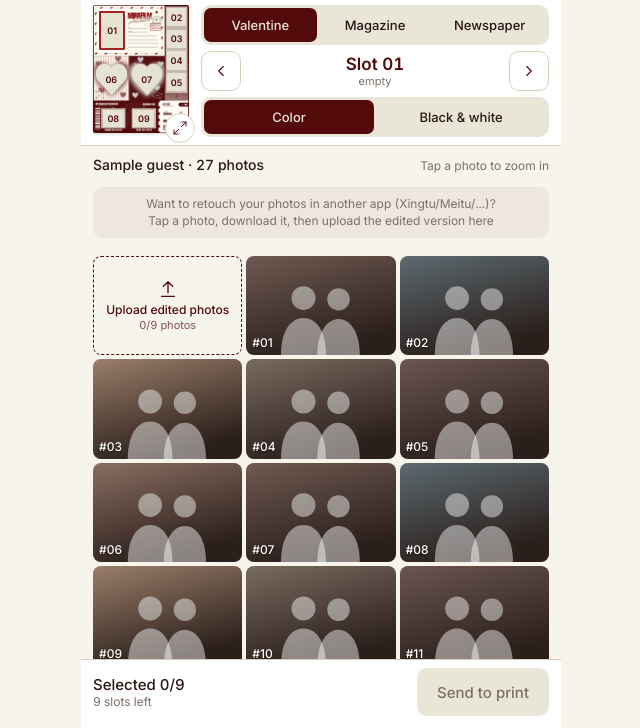
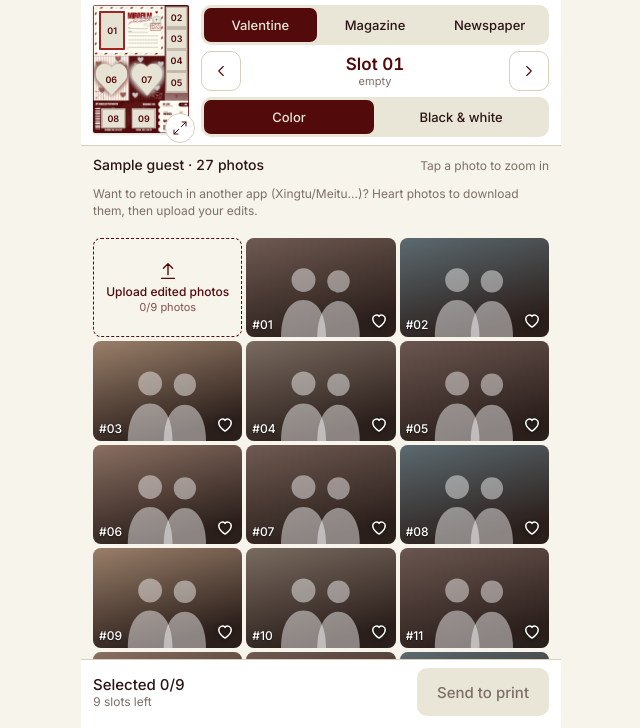
Before and after one commit to mirafilm/mirafilm.github.io, a plain HTML site: page chon-anh/thu-tai-len.html in a window 1280 px wide. Shown: the part 72-800 px from the top of the page, without its empty margins (319-959 px from the left). Drawn offline with Linux system fonts and the light colour scheme.

Commit message:
Ban thu tai anh da chinh: tha tim de tai nhieu anh, cau huong dan ngan, can trai
Co-Authored-By: Claude Fable 5.2 <noreply@anthropic.com>
Claude-Session: https://claude.ai/code/session_01GiWRRQGJxGTpe8ZqQoDTwP

```diff
--- a/chon-anh/thu-tai-len.html
+++ b/chon-anh/thu-tai-len.html
@@ -114,7 +114,12 @@ button:focus-visible{outline:2px solid var(--do);outline-offset:2px}
 .tile.nho{outline:3px solid #e9c46a;outline-offset:-3px}
 .tile.nho.used{outline-color:#e9c46a}
 .slot.nho{outline:3px solid #e9c46a;outline-offset:-2px;z-index:2}
-.uphd{margin:6px 0 10px;padding:8px 12px;border-radius:10px;background:rgba(107,30,38,.06);font-size:12px;line-height:1.45;color:var(--mo);text-align:center;text-wrap:balance}
+.uphd{margin:4px 0 10px;font-size:12px;line-height:1.45;color:var(--mo)}
+.tim{position:absolute;right:0;bottom:0;width:34px;height:34px;display:flex;align-items:center;justify-content:center;color:#fff;filter:drop-shadow(0 1px 2px rgba(0,0,0,.65))}
+.tim svg{width:20px;height:20px;fill:none;stroke:currentColor;stroke-width:1.8;stroke-linejoin:round}
+.tim.on svg{fill:#ef5b6b;stroke:#ef5b6b}
+.taitim{font:inherit;font-size:12px;font-weight:600;border:0;border-radius:14px;padding:5px 12px;background:var(--nau);color:var(--the);cursor:pointer;display:inline-flex;align-items:center;gap:5px;white-space:nowrap}
+.taitim svg{width:13px;height:13px;fill:#ef5b6b}
 .lh{gap:12px}.lh .lb{text-align:right}
 .zoom .tv{font:inherit;font-size:13px;color:inherit;background:transparent;border:1px solid currentColor;border-radius:8px;padding:5px 10px;opacity:.85;margin-left:auto;margin-right:8px;cursor:pointer}
 .luuy{margin:10px auto 0;max-width:320px;font-size:12px;line-height:1.4;text-align:center;text-wrap:balance;border:2px solid #e9c46a;background:rgba(233,196,106,.22);color:#f6ead2;border-radius:8px;padding:8px 10px}
@@ -209,7 +214,7 @@ function chuKhungHtml(o, ox, oy, k) {  // ox, oy = góc trên trái của vùng
     return '<span class="gt" style="' + p + 'width:' + d.w * k + 'px;font-size:' + d.f * k + 'px;text-align:' + (d.a || 'left') + ';' + (d.st || '') + '">' + d.t + '</span>';
   }).join('');
 }
-var S = { ganK: {}, snk: null, xem: false, cat: {}, tl: {}, tlCho: {}, mat: {}, matCho: {}, ce: null, qr: /[?&]qr=1/.test(location.search), anBar: false, ghep: null, dangLen: false, luc0: Date.now(), f: '', demo: false, ten: '', anh: [], img: {}, khung: 'valentine', act: 0, gan: {}, bw: false, zoom: null, phong: false, lon: {}, xong: null, dangGui: false, daGui: 0, tong: 0, lan: [], het: false };
+var S = { tim: {}, ganK: {}, snk: null, xem: false, cat: {}, tl: {}, tlCho: {}, mat: {}, matCho: {}, ce: null, qr: /[?&]qr=1/.test(location.search), anBar: false, ghep: null, dangLen: false, luc0: Date.now(), f: '', demo: false, ten: '', anh: [], img: {}, khung: 'valentine', act: 0, gan: {}, bw: false, zoom: null, phong: false, lon: {}, xong: null, dangGui: false, daGui: 0, tong: 0, lan: [], het: false };
 var NN = (function () { try { var v = localStorage.getItem('mf_lang'); if (v) return v; } catch (e) {} var q = /[?&]lang=(vi|en)/.exec(location.search); if (q) return q[1]; return /^vi/i.test(navigator.language || 'vi') ? 'vi' : 'en'; })();
 var TX = {
   vi: { tieude: 'Chọn ảnh ghép khung', tapchi: 'Tạp chí', bao: 'Báo', o: 'Ô ', tam: 'tấm #', chuaco: 'chưa có ảnh', ngang: ' · nằm ngang',
@@ -228,7 +233,7 @@ var TX = {
     luuGoiY: 'Lưu link để mở lại trang này sau', daCopy: 'Đã copy link. Dán vào Ghi chú hoặc gửi cho chính bạn, hoặc chụp màn hình trang này.',
     khongCopy: 'Chụp màn hình để giữ link này:', ghepTai: 'Bấm vào ảnh để mở và tải về máy.',
     chinh: 'Chỉnh vị trí', ceGoiY: 'Kéo để dời ảnh · Chụm 2 ngón để phóng to', ceGiua: 'Căn giữa', chamCo: 'Chạm vào ô có ảnh để chỉnh vị trí · ', xemH: 'Kiểm tra trước khi in', xemP: 'Chạm vào ô để chỉnh vị trí ảnh', quayLai: 'Quay lại', daDat: 'Đã đặt tấm #{0} vào {1}', gChu: 'Ảnh sẽ đè lên chữ MIRAFILM và nằm dưới các dòng chữ nhỏ. Tránh để chữ nhỏ đè lên mặt.', xoay: 'Xoay dọc điện thoại để chọn ảnh', inNgang: ' · ô in nằm ngang',
-    thuUp: 'BẢN THỬ tải ảnh đã chỉnh – ảnh mẫu, không gửi in thật', upNut: 'Tải ảnh đã chỉnh lên', upDem: '{0}/{1} ảnh', upDay: 'Đã đủ {0} ảnh tải lên', dc: 'Đã chỉnh', dcNho: 'Ảnh nhỏ', upThem: 'Đã thêm {0} ảnh đã chỉnh.', upNho: ' {0} ảnh viền vàng có kích thước nhỏ, in ra có thể không nét.', upQua: 'Mỗi combo tải lên tối đa {0} ảnh.', upLoi: 'Không đọc được {0} tệp (chỉ nhận ảnh JPG, PNG, HEIC).', taiVe: 'Tải về máy', xoaUp: 'Xoá ảnh này', daXoa: 'Đã xoá ảnh #{0}.', taiVeThu: 'Bản thử: ở trang thật, tấm #{0} sẽ được tải về máy ở cỡ gốc để bạn chỉnh bằng Xingtu, Meitu…', luuY1: 'Ảnh có viền vàng là ảnh nhỏ, in ra có thể không nét.', luuY2: '', upHd: 'Bạn muốn tự chỉnh ảnh bằng app bên ngoài (Xingtu/Meitu/...)? Bấm vào ảnh, tải về máy, chỉnh xong thì upload lên lại nhé' },
+    thuUp: 'BẢN THỬ tải ảnh đã chỉnh – ảnh mẫu, không gửi in thật', upNut: 'Tải ảnh đã chỉnh lên', upDem: '{0}/{1} ảnh', upDay: 'Đã đủ {0} ảnh tải lên', dc: 'Đã chỉnh', dcNho: 'Ảnh nhỏ', upThem: 'Đã thêm {0} ảnh đã chỉnh.', upNho: ' {0} ảnh viền vàng có kích thước nhỏ, in ra có thể không nét.', upQua: 'Mỗi combo tải lên tối đa {0} ảnh.', upLoi: 'Không đọc được {0} tệp (chỉ nhận ảnh JPG, PNG, HEIC).', taiVe: 'Tải về máy', taiTim: 'Tải {0} ảnh', timThu: 'Bản thử: ở trang thật, {0} ảnh đã thả tim sẽ được tải về máy ở cỡ gốc.', tim: 'Thả tim tấm ', xoaUp: 'Xoá ảnh này', daXoa: 'Đã xoá ảnh #{0}.', taiVeThu: 'Bản thử: ở trang thật, tấm #{0} sẽ được tải về máy ở cỡ gốc để bạn chỉnh bằng Xingtu, Meitu…', luuY1: 'Ảnh có viền vàng là ảnh nhỏ, in ra có thể không nét.', luuY2: '', upHd: 'Muốn tự chỉnh bằng app khác (Xingtu/Meitu…)? Thả tim để tải ảnh về, chỉnh xong upload lại.' },
   en: { tieude: 'Choose Photos & Frame', tapchi: 'Magazine', bao: 'Newspaper', o: 'Slot ', tam: 'photo #', chuaco: 'empty', ngang: ' · landscape',
     mau: 'Color', td: 'Black & white', mau_t: 'color', td_t: 'black & white', soTam: ' photos', bamXem: 'Tap a photo to zoom in',
     daChon: 'Selected ', kiemTra: 'Check, then tap Send', con: '', oTrong: ' slots left', dangGui: 'Sending…', gui: 'Send to print',
@@ -245,7 +250,7 @@ var TX = {
     luuGoiY: 'Save this link to reopen the page later', daCopy: 'Link copied. Paste it into Notes or send it to yourself – or take a screenshot of this page.',
     khongCopy: 'Take a screenshot to keep this link:', ghepTai: 'Tap the image to open and download it.',
     chinh: 'Adjust', ceGoiY: 'Drag to move · Pinch to zoom', ceGiua: 'Re-center', chamCo: 'Tap a filled slot to adjust it · ', xemH: 'Check before printing', xemP: 'Tap a slot to adjust its photo', quayLai: 'Back', daDat: 'Photo #{0} placed in {1}', gChu: 'Your photo covers the MIRAFILM title and sits under the small text. Keep the small text off faces.', xoay: 'Please rotate your phone to portrait', inNgang: ' · printed sideways',
-    thuUp: 'DEMO: upload edited photos – sample photos, nothing is printed', upNut: 'Upload edited photos', upDem: '{0}/{1} photos', upDay: 'All {0} uploads used', dc: 'Edited', dcNho: 'Low-res', upThem: '{0} edited photo(s) added.', upNho: ' {0} photo(s) with a yellow border are low resolution and may print soft.', upQua: 'Up to {0} uploads per combo.', upLoi: 'Could not read {0} file(s) (JPG, PNG or HEIC only).', taiVe: 'Download', xoaUp: 'Remove photo', daXoa: 'Photo #{0} removed.', taiVeThu: 'Demo: on the live page, photo #{0} downloads at full size so you can edit it in Xingtu, Meitu…', luuY1: 'Photos with a yellow border are low resolution and may print soft.', luuY2: '', upHd: 'Want to retouch your photos in another app (Xingtu/Meitu/...)? Tap a photo, download it, then upload the edited version here' }
+    thuUp: 'DEMO: upload edited photos – sample photos, nothing is printed', upNut: 'Upload edited photos', upDem: '{0}/{1} photos', upDay: 'All {0} uploads used', dc: 'Edited', dcNho: 'Low-res', upThem: '{0} edited photo(s) added.', upNho: ' {0} photo(s) with a yellow border are low resolution and may print soft.', upQua: 'Up to {0} uploads per combo.', upLoi: 'Could not read {0} file(s) (JPG, PNG or HEIC only).', taiVe: 'Download', taiTim: 'Download {0}', timThu: 'Demo: on the live page, your {0} hearted photo(s) download at full size.', tim: 'Heart photo ', xoaUp: 'Remove photo', daXoa: 'Photo #{0} removed.', taiVeThu: 'Demo: on the live page, photo #{0} downloads at full size so you can edit it in Xingtu, Meitu…', luuY1: 'Photos with a yellow border are low resolution and may print soft.', luuY2: '', upHd: 'Want to retouch in another app (Xingtu/Meitu…)? Heart photos to download them, then upload your edits.' }
 };
 // loi tu may chu (tieng Viet) -> tieng Anh
 var LOI_EN = [[/Quầy chưa ghi nhận/, 'The counter has not registered this session yet. Please let our staff know – your selection is kept'],
@@ -400,6 +405,7 @@ function ghepHtml() {
 }
 // ---------- khách tải ảnh đã chỉnh (Xingtu, Meitu…) lên để ghép khung ----------
 var UP_MOI_COMBO = 9, UP_NHO = 1200;   // cạnh ngắn dưới 1200px -> cảnh báo in không nét
+function nTim() { return S.anh.filter(function (a) { return S.tim[a.id]; }).length; }
 function themHtml() {
   var nUp = S.anh.filter(function (a) { return a.up; }).length, toiDa = upToiDa();
   return '<label class="them' + (nUp >= toiDa ? ' day' : '') + '" id="them"><input type="file" id="up" accept="image/*" multiple' + (nUp >= toiDa ? ' disabled' : '') + '>' +
@@ -689,7 +695,7 @@ function ve() {
         '<div class="c"><b>' + oTen(S.act) + '</b><small>' + T('chuaco') + (K.o[S.act][5] ? T('ngang') : '') + '</small></div>') +
       '<button data-k="sau" aria-label="' + T('oSau') + '"><svg width="18" height="18" viewBox="0 0 24 24" fill="none" stroke="currentColor" stroke-width="1.5" stroke-linecap="round" stroke-linejoin="round"><path d="M9 6l6 6-6 6"/></svg></button></div>' +
       '<div class="seg" style="grid-template-columns:1fr 1fr"><button data-k="mau" class="' + (!S.bw ? 'on' : '') + '">' + T('mau') + '</button><button data-k="td" class="' + (S.bw ? 'on' : '') + '">' + T('td') + '</button></div></div></div></div>';
-    var lhd = '<div class="lh"><b>' + esc(S.ten) + ' · ' + S.anh.length + T('soTam') + '</b>' + (S.dangLen ? '<span class="dl">' + T('dangLen') + '</span>' :  '<span class="lb">' + T('bamXem') + '</span>') + '</div>';
+    var lhd = '<div class="lh"><b>' + esc(S.ten) + ' · ' + S.anh.length + T('soTam') + '</b>' + (S.dangLen ? '<span class="dl">' + T('dangLen') + '</span>' :   (nTim() ? '<button class="taitim" data-k="taitim"><svg viewBox="0 0 24 24"><path d="M12 20.5s-7.5-4.6-7.5-10.2A4.3 4.3 0 0 1 12 7.6a4.3 4.3 0 0 1 7.5 2.7c0 5.600-7.500 10.200-7.500 10.200z"/></svg>' + T('taiTim', nTim()) + '</button>' : '<span class="lb">' + T('bamXem') + '</span>')) + '</div>';
     lh = '<div class="list" id="list" data-sig="' + sig + '">' + lhd + '<div class="uphd" id="uphd">' + T('upHd') + '</div><div class="grid">';
     var dung_ = {}; Object.keys(S.gan).forEach(function (o) { if (+o < tong) dung_[S.gan[o]] = +o; });
     lh += themHtml();
@@ -698,7 +704,8 @@ function ve() {
       var a = S.anh[i], u = dung_[i] !== undefined;
       lh += '<button class="tile' + (u ? ' used' : '') + (a.nho ? ' nho' : '') + '" data-anh="' + i + '" aria-label="' + T('xemTam') + a.so + '">' + (src(i) ? '<img alt="" loading="lazy" src="' + src(i) + '">' : '') +
         (a.up ? '<span class="dc' + (a.nho ? ' nho' : '') + '">' + (a.nho ? T('dcNho') : T('dc')) + '</span>' : '') +
-        '<span class="n">#' + esc(a.so) + '</span>' + (u ? '<span class="t">' + oTen(dung_[i]) + '</span>' : '') + '</button>';
+        '<span class="n">#' + esc(a.so) + '</span>' + (u ? '<span class="t">' + oTen(dung_[i]) + '</span>' : '') +
+        (a.up ? '' : '<span class="tim' + (S.tim[a.id] ? ' on' : '') + '" data-tim="' + i + '" role="button" aria-label="' + T('tim') + a.so + '"><svg viewBox="0 0 24 24"><path d="M12 20.5s-7.5-4.6-7.5-10.2A4.3 4.3 0 0 1 12 7.6a4.3 4.3 0 0 1 7.5 2.7c0 5.600-7.500 10.200-7.500 10.200z"/></svg></span>') + '</button>';
     });
     lh += '</div></div>';
     h += '\u0001<div class="foot"><div class="s"><b>' + (S.tong > 1 ? 'Combo ' + Math.min(S.daGui + 1, S.tong) + '/' + S.tong + ' · ' : '') + T('daChon') + d + '/' + tong + '</b><span class="lb">' + (d === tong ? T('kiemTra') : T('con') + (tong - d) + T('oTrong')) + '</span></div>' +
@@ -862,6 +869,8 @@ function phongTo(e) { zTo(Z.s > 1 ? 1 : 2.5, e.clientX, e.clientY); }
   }, { passive: false });
 })();
 document.addEventListener('click', function (e) {
+  var tm = e.target.closest('[data-tim]');
+  if (tm) { var at = S.anh[+tm.dataset.tim]; if (at) { S.tim[at.id] = !S.tim[at.id]; tm.classList.toggle('on', !!S.tim[at.id]); ve(); } return; }
   var b = e.target.closest('button,[data-k="phong"]'); if (!b) return;
   if (b.dataset.nn) return doiNN(b.dataset.nn, true);
   var tong = KHUNG[S.khung].o.length;
@@ -883,6 +892,7 @@ document.addEventListener('click', function (e) {
     case 'phong': return phongTo(e);
     case 'ztruoc': return moZoom((S.zoom + S.anh.length - 1) % S.anh.length);
     case 'zsau': return moZoom((S.zoom + 1) % S.anh.length);
+    case 'taitim': return toast(T('timThu', nTim()));
     case 'xoaup': return xoaUp(S.zoom);
     case 'taive': return toast(T('taiVeThu', S.anh[S.zoom].so));
     case 'dat': return dat(S.zoom);
```
